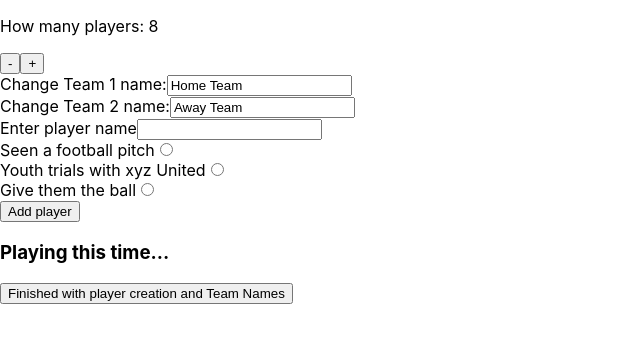
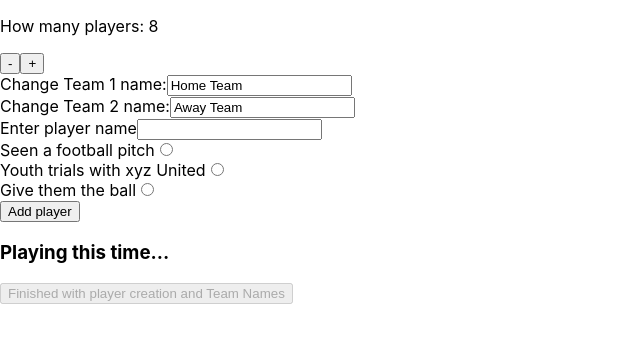
Before and after one commit to tomHall321/football-fever, a React (Create React App) app: page / in a window 1280 px wide. Shown: the top 342 px of the page, without its empty margins (0-640 px from the left). Built offline with nearby package versions, Linux system fonts and the light colour scheme.

Commit message:
same logic applied to OnToTeamsBtn as could be clicked at any time

```diff
--- a/src/components/OnToTeamsBtn/OnToTeamsBtn.js
+++ b/src/components/OnToTeamsBtn/OnToTeamsBtn.js
@@ -7,7 +7,7 @@ const OnToTeamsBtn = ({ tooManyPlayers, handlePlayersFinished }) => {
         <button
             className="btn-confirms-players-teamNames"
             onClick={() => handlePlayersFinished()}
-            disabled= {false}
+            disabled={tooManyPlayers ? false : true}
         >Finished with player creation and Team Names</button>
 
     );
--- a/src/components/OnToTeamsBtn/index.js
+++ b/src/components/OnToTeamsBtn/index.js
@@ -1,6 +1,8 @@
 import { connect } from 'react-redux';
 import OnToTeamsBtn from './OnToTeamsBtn';
 import { checkPlayerAndTeamNaming } from '../../data/action';
+
+const mapStateToProps = ({ tooManyPlayers }) => ({ tooManyPlayers });
 
 const mapDispatchToProps = dispatch => {
 
@@ -10,4 +12,4 @@ const mapDispatchToProps = dispatch => {
 
 };
 
-export default connect(null, mapDispatchToProps)(OnToTeamsBtn);
+export default connect(mapStateToProps, mapDispatchToProps)(OnToTeamsBtn);
```
